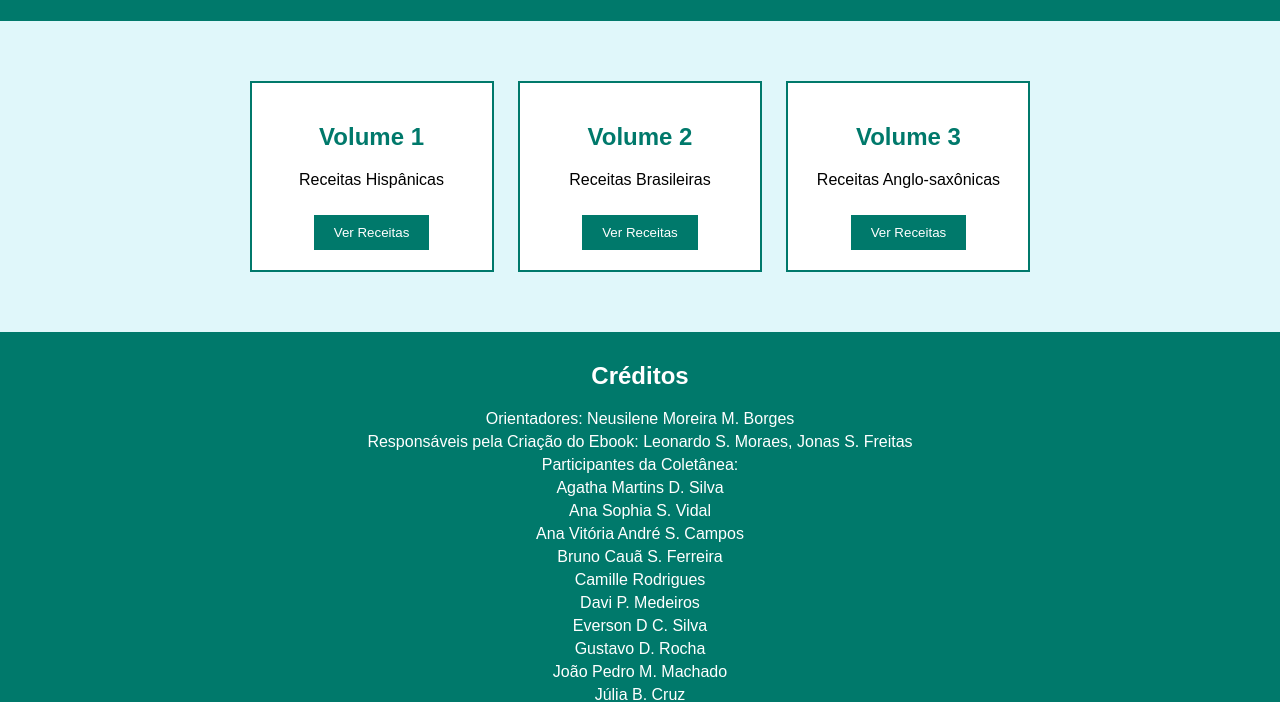
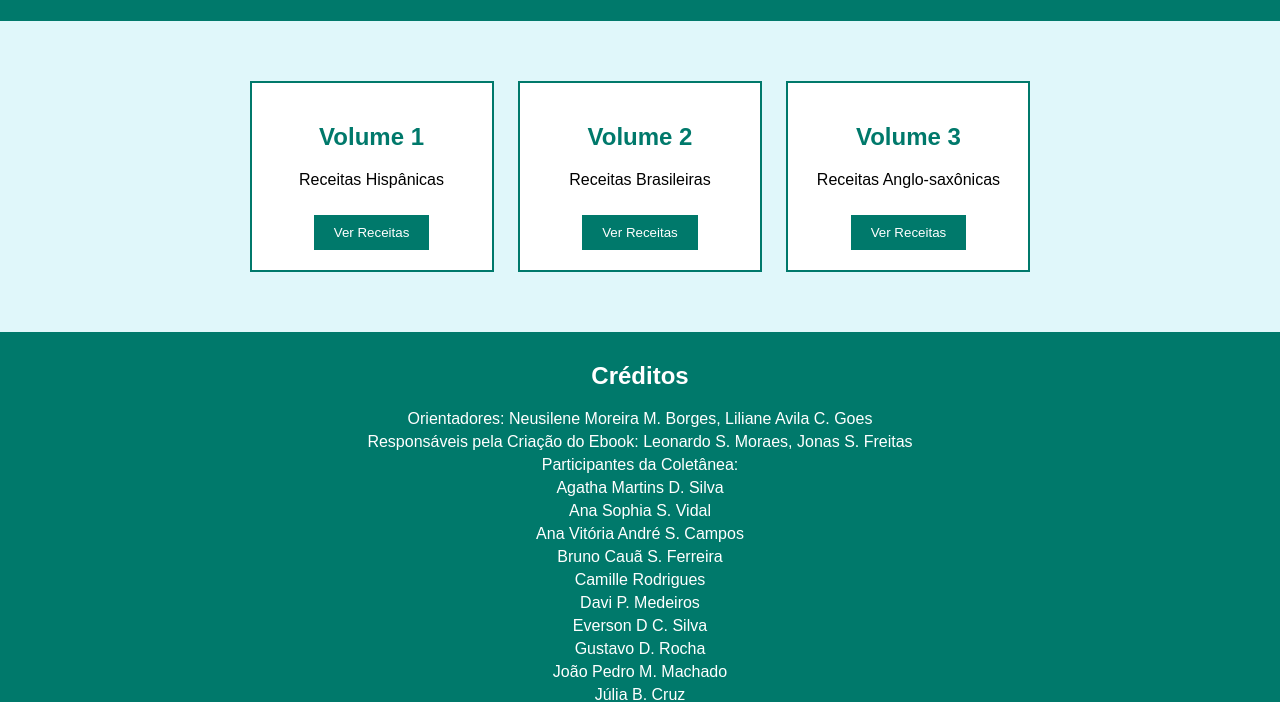
Before and after one commit to leoo222222/MenuReceitas, a plain HTML site: page index.html in a window 1280 px wide. Shown: the part 99-801 px from the top of the page. Drawn offline with Linux system fonts and the light colour scheme.

Commit message:
Update index.html

```diff
--- a/index.html
+++ b/index.html
@@ -85,7 +85,7 @@
 
     <div class="credits">
         <h2>Créditos</h2>
-        <p>Orientadores: Neusilene Moreira M. Borges</p>
+        <p>Orientadores: Neusilene Moreira M. Borges, Liliane Avila C. Goes</p>
 
         <p>Responsáveis pela Criação do Ebook: Leonardo S. Moraes, Jonas S. Freitas</p>
 
```
